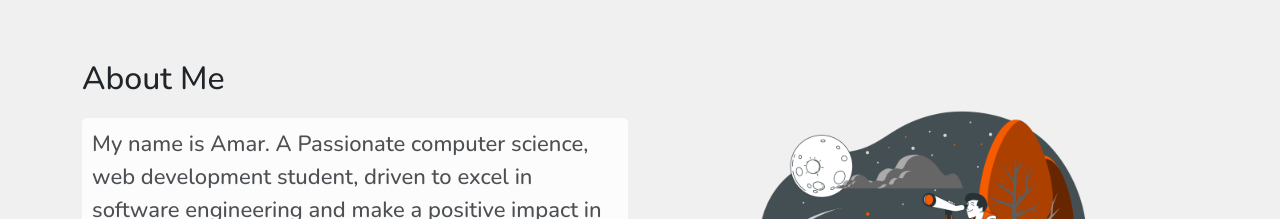
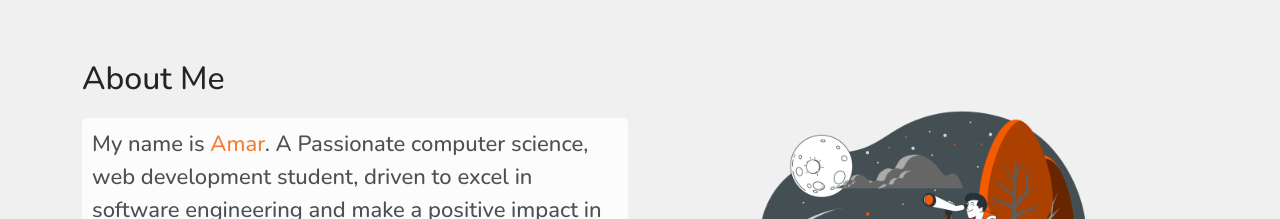
Before and after one commit to Amar-Dev1/Portfolio, a React (Vite) app: page / in a window 1280 px wide. Shown: the part 840-1059 px from the top of the page. Built offline with nearby package versions, Linux system fonts and the light colour scheme.

Commit message:
Update About.css

```diff
--- a/src/Sections/About/About.css
+++ b/src/Sections/About/About.css
@@ -20,7 +20,9 @@
     border-radius: 5px;
     background-color: rgba(255, 255, 255, 0.8);
 }
-
+#about .about-phrase .my-name{
+color:var(--main-color);
+}
 #about .about-phrase p {
     font-size: 22px;
     font-weight: 500;
```
